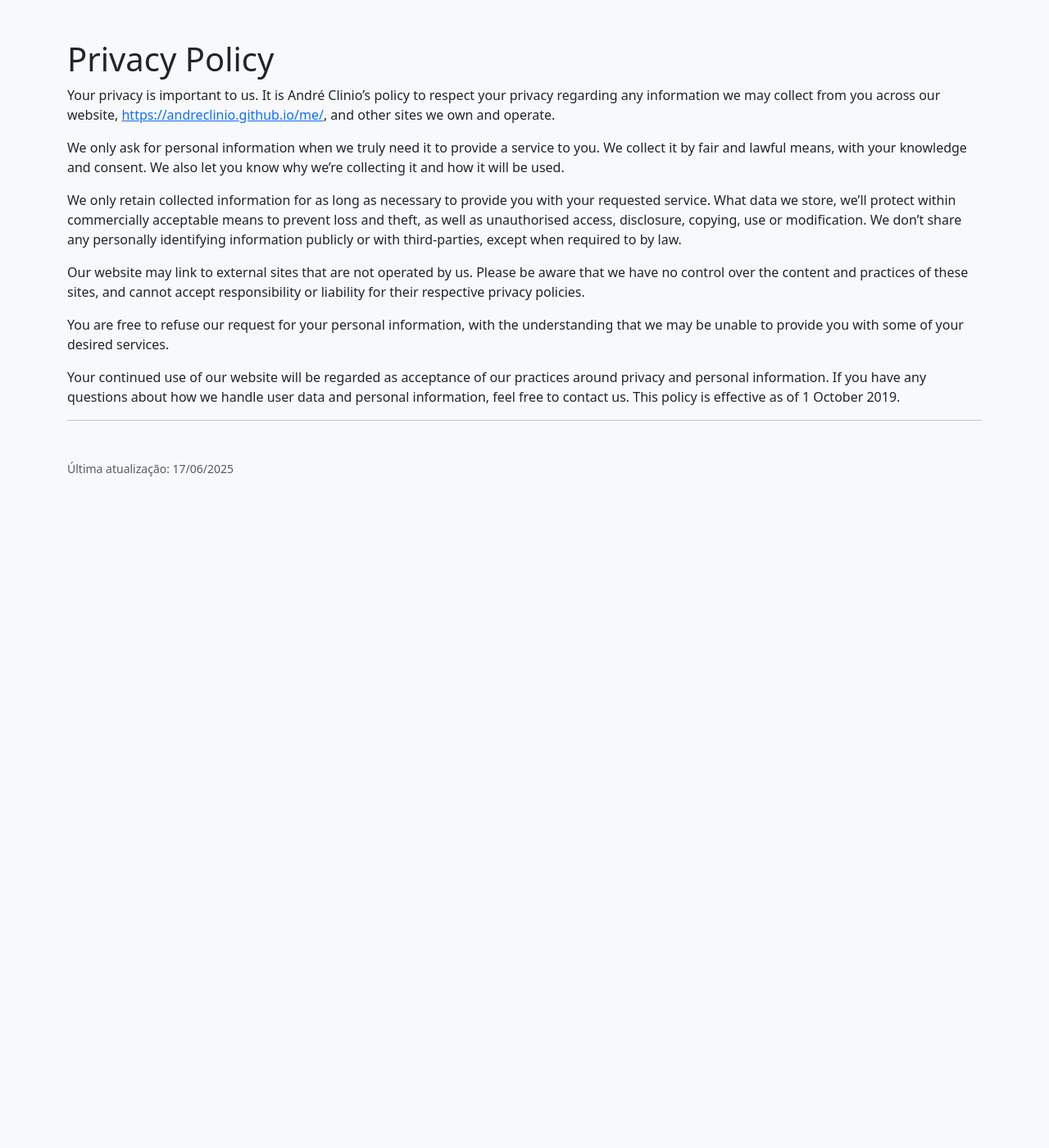
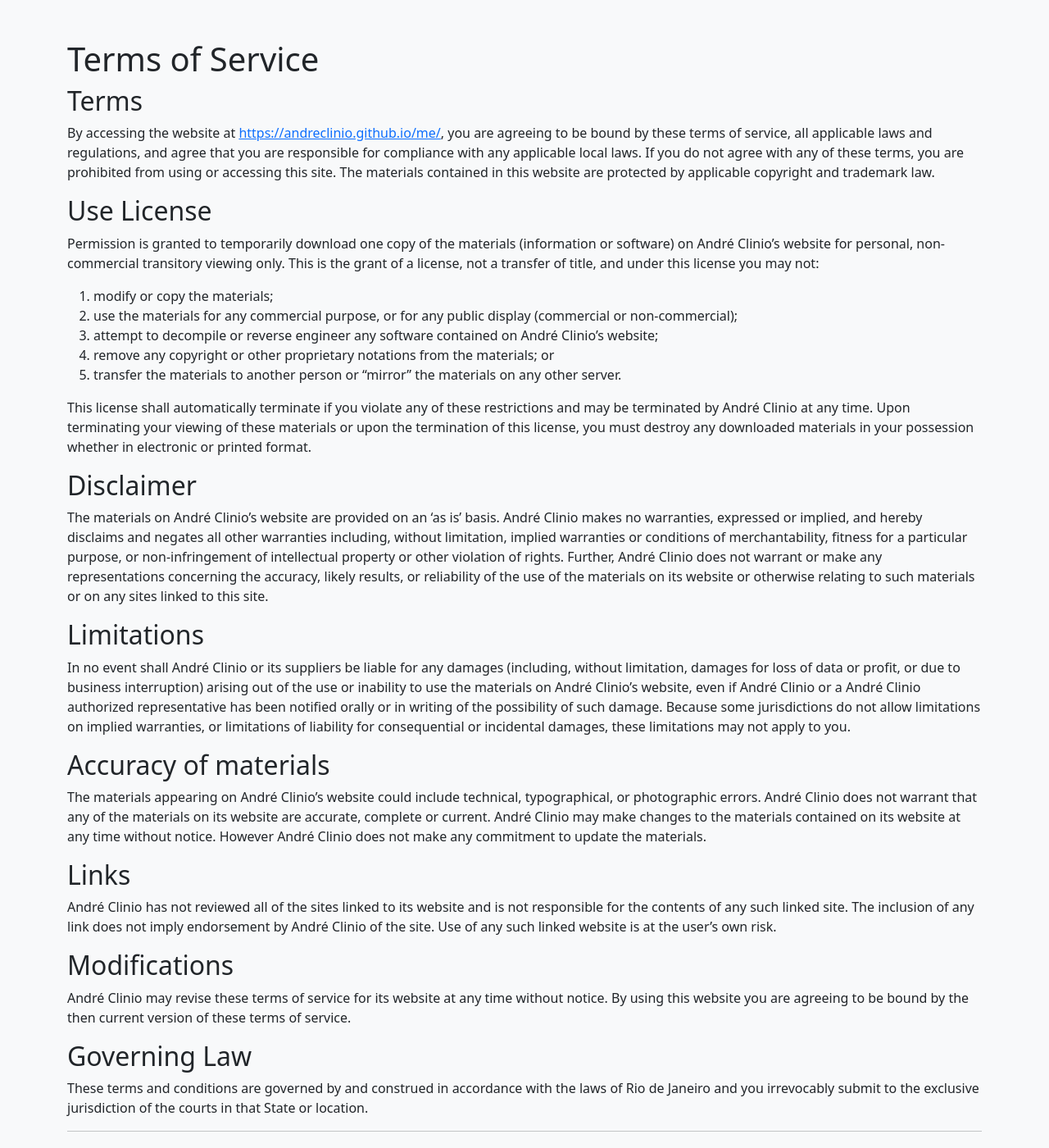
Before and after one commit to andreclinio/me, a Jekyll site: the page built from terms-of-service/en.md, in a window 1280 px wide and 1400 px high. Shown: the whole window at 82% size. Built offline with Jekyll 4.4.1, drawn with Linux system fonts in a browser that asks for light colours; our own code applies the rules of GitHub Pages for plain Markdown files.

Commit message:
fix - terms

```diff
--- a/terms-of-service/en.md
+++ b/terms-of-service/en.md
@@ -1,15 +1,43 @@
-# Privacy Policy
 
-Your privacy is important to us. It is André Clinio's policy to respect your privacy regarding any information we may collect from you across our website, <https://andreclinio.github.io/me/>, and other sites we own and operate.
+# Terms of Service
 
-We only ask for personal information when we truly need it to provide a service to you. We collect it by fair and lawful means, with your knowledge and consent. We also let you know why we’re collecting it and how it will be used.
+## Terms
 
-We only retain collected information for as long as necessary to provide you with your requested service. What data we store, we’ll protect within commercially acceptable means to prevent loss and theft, as well as unauthorised access, disclosure, copying, use or modification.
-We don’t share any personally identifying information publicly or with third-parties, except when required to by law.
+By accessing the website at <https://andreclinio.github.io/me/>, you are agreeing to be bound by these terms of service, all applicable laws and regulations, and agree that you are responsible for compliance with any applicable local laws. If you do not agree with any of these terms, you are prohibited from using or accessing this site. The materials contained in this website are protected by applicable copyright and trademark law.
 
-Our website may link to external sites that are not operated by us. Please be aware that we have no control over the content and practices of these sites, and cannot accept responsibility or liability for their respective privacy policies.
+## Use License
 
-You are free to refuse our request for your personal information, with the understanding that we may be unable to provide you with some of your desired services.
+Permission is granted to temporarily download one copy of the materials (information or software) on André Clinio's website for personal, non-commercial transitory viewing only. This is the grant of a license, not a transfer of title, and under this license you may not:
 
-Your continued use of our website will be regarded as acceptance of our practices around privacy and personal information. If you have any questions about how we handle user data and personal information, feel free to contact us.
-This policy is effective as of 1 October 2019.
+1. modify or copy the materials;
+2. use the materials for any commercial purpose, or for any public display (commercial or non-commercial);
+3. attempt to decompile or reverse engineer any software contained on André Clinio's website;
+4. remove any copyright or other proprietary notations from the materials; or
+5. transfer the materials to another person or "mirror" the materials on any other server.
+
+This license shall automatically terminate if you violate any of these restrictions and may be terminated by André Clinio at any time. Upon terminating your viewing of these materials or upon the termination of this license, you must destroy any downloaded materials in your possession whether in electronic or printed format.
+
+## Disclaimer
+
+The materials on André Clinio's website are provided on an 'as is' basis. André Clinio makes no warranties, expressed or implied, and hereby disclaims and negates all other warranties including, without limitation, implied warranties or conditions of merchantability, fitness for a particular purpose, or non-infringement of intellectual property or other violation of rights.
+Further, André Clinio does not warrant or make any representations concerning the accuracy, likely results, or reliability of the use of the materials on its website or otherwise relating to such materials or on any sites linked to this site.
+
+## Limitations
+
+In no event shall André Clinio or its suppliers be liable for any damages (including, without limitation, damages for loss of data or profit, or due to business interruption) arising out of the use or inability to use the materials on André Clinio's website, even if André Clinio or a André Clinio authorized representative has been notified orally or in writing of the possibility of such damage. Because some jurisdictions do not allow limitations on implied warranties, or limitations of liability for consequential or incidental damages, these limitations may not apply to you.
+
+## Accuracy of materials
+
+The materials appearing on André Clinio's website could include technical, typographical, or photographic errors. André Clinio does not warrant that any of the materials on its website are accurate, complete or current. André Clinio may make changes to the materials contained on its website at any time without notice. However André Clinio does not make any commitment to update the materials.
+
+## Links
+
+André Clinio has not reviewed all of the sites linked to its website and is not responsible for the contents of any such linked site. The inclusion of any link does not imply endorsement by André Clinio of the site. Use of any such linked website is at the user's own risk.
+
+## Modifications
+
+André Clinio may revise these terms of service for its website at any time without notice. By using this website you are agreeing to be bound by the then current version of these terms of service.
+
+## Governing Law
+
+These terms and conditions are governed by and construed in accordance with the laws of Rio de Janeiro and you irrevocably submit to the exclusive jurisdiction of the courts in that State or location.
```
Also changed, not shown: terms-of-service/index.md (+35 -9 lines).
